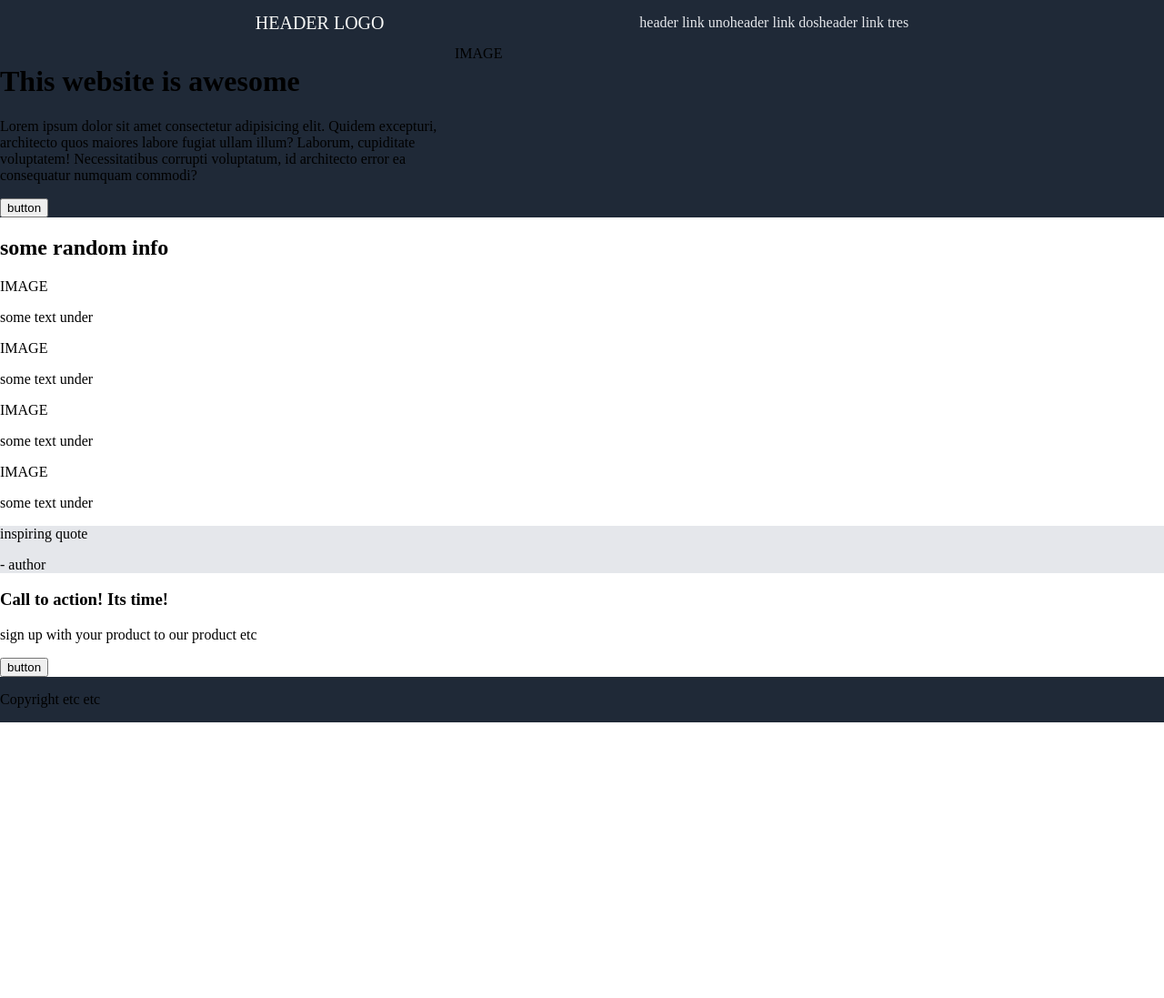
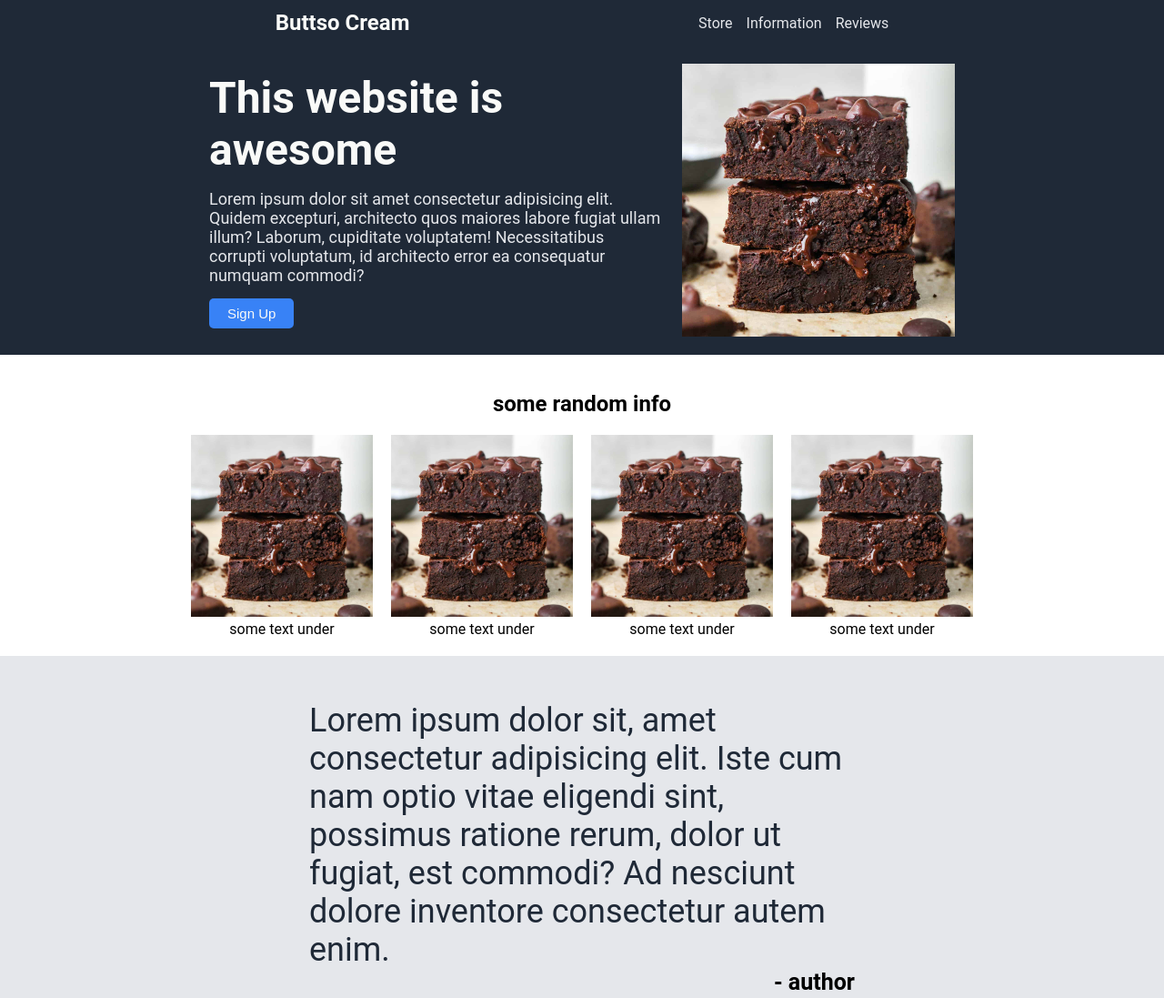
Before and after one commit to RSKA3/landing-page, a plain HTML site: page index.html in a window 1280 px wide. Shown: the top 1097 px of the page at 91% size. Before the commit the page ends 800 px from the top, so only its background shows below. Drawn offline with Linux system fonts and the light colour scheme.

Commit message:
Add style and images

```diff
--- a/index.html
+++ b/index.html
@@ -10,49 +10,51 @@
 <body>
     <div class="header">
         <div class="header-logo">
-            HEADER LOGO
+            Buttso Cream
         </div>
         <ul class="header-links">
-            <li>header link uno</li>
-            <li>header link dos</li>
-            <li>header link tres</li>
+            <li>Store</li>
+            <li>Information</li>
+            <li>Reviews</li>
         </ul>
     </div>
 
     <div class="content">
         <div class="first">
             <div class="first-text">
-                <h1>This website is awesome</h1>
-                <p>Lorem ipsum dolor sit amet consectetur adipisicing elit. Quidem excepturi, architecto quos maiores labore fugiat ullam illum? Laborum, cupiditate voluptatem! Necessitatibus corrupti voluptatum, id architecto error ea consequatur numquam commodi?</p>
-                <button>button</button>
+                <p class="first-header">This website is awesome</p>
+                <p class="first-content">Lorem ipsum dolor sit amet consectetur adipisicing elit. Quidem excepturi, architecto quos maiores labore fugiat ullam illum? Laborum, cupiditate voluptatem! Necessitatibus corrupti voluptatum, id architecto error ea consequatur numquam commodi?</p>
+                <button>Sign Up</button>
             </div>
-            IMAGE
+            <img src="img/brownie.jpg" alt="brownie test image">
         </div>
         <div class="second">
             <h2>some random info</h2>
 
             <div class="images">
                 <div class="first-image">
-                    IMAGE
+                    <img src="img/brownie.jpg" alt="brownie test image">
                     <p>some text under</p>
                 </div>
                 <div class="second-image">
-                    IMAGE
+                    <img src="img/brownie.jpg" alt="brownie test image">
                     <p>some text under</p>
                 </div>
                 <div class="third-image">
-                    IMAGE
+                    <img src="img/brownie.jpg" alt="brownie test image">
                     <p>some text under</p>
                 </div>
                 <div class="fourth-image">
-                    IMAGE
+                    <img src="img/brownie.jpg" alt="brownie test image">
                     <p>some text under</p>
                 </div>
             </div>
         </div>
         <div class="third">
-            <p>inspiring quote</p>
-            <p>- author</p>
+            <div class="third-text">
+                <p class="third-quote">Lorem ipsum dolor sit, amet consectetur adipisicing elit. Iste cum nam optio vitae eligendi sint, possimus ratione rerum, dolor ut fugiat, est commodi? Ad nesciunt dolore inventore consectetur autem enim.</p>
+                <p class="third-author">- author</p>
+            </div>
         </div>
         <div class="fourth">
             <div class="advertisement">
@@ -60,7 +62,7 @@
                     <h3>Call to action! Its time!</h3>
                     <p>sign up with your product to our product etc</p>
                 </div>
-                <button>button</button>
+                <button>Sign up</button>
             </div>
         </div>
     </div>
--- a/style.css
+++ b/style.css
@@ -2,6 +2,12 @@ body {
     display: flex;
     flex-direction: column;
     margin: 0;
+    font-family: roboto, sans-serif;
+}
+
+p {
+    margin: 0;
+    padding: 0;
 }
 
 .header, .first, .footer {
@@ -24,22 +30,111 @@ ul {
     margin: 0;
     padding: 0;
     display: flex;
+    font-size: 18;
+    color: #E5E7EB;
 }
 
 li {
-    color: #E5E7EB;
+    margin-left: 15px;
 }
 
 .header-logo {
     color: #F9FAF8;
-    font-size: 20px;
-    font-weight: 400;
+    font-size: 24px;
+    font-weight: bold;
 }
 
 .first {
     display: flex;
+    justify-content: center;
+    align-items: center;
+    padding: 20px;
 }
 
 .first-text {
     width: 500px;
+    margin-right: 20px;
 }
+
+.first-content {
+    font-size: 18px;
+    color: #E5E7EB;
+    margin-bottom: 15px;
+}
+
+.first-header {
+    color: #F9FAF8;
+    font-size: 48px;
+    font-weight: bolder;
+    margin-bottom: 15px;
+}
+
+button {
+    background-color: #3882F6;
+    color: #F9FAF8;
+    border: none;
+    border-radius: 5px;
+    padding: 8px 20px;
+    font-size: 15px;
+}
+
+.first img {
+    height: 300px;
+    width: auto;
+}
+
+.second {
+    text-align: center;
+    padding: 20px;
+}
+
+.images {
+    display: flex;
+    justify-content: center;
+    gap: 20px;
+}
+
+.images img{
+    height: 200px;
+    width: auto;
+}
+
+.third {
+    display: flex;
+    padding: 50px;
+    justify-content: center;
+    align-items: center;
+}
+
+.third-text {
+    width: 600px;
+}
+
+.third-quote {
+    font-size: 36px;
+    color: #1F2937;
+    margin-bottom: 0;
+}
+
+.third-author {
+    margin-top: 0;
+    font-size: 25px;
+    text-align: right;
+    font-weight: bold;
+}
+
+.fourth {
+    display: flex;
+    padding: 50px;
+    justify-content: center;
+    align-items: center;
+}
+
+.advertisement {
+    background-color: #3882F6;
+    padding: 10px;
+    width: 800px;
+    display: flex;
+    justify-content: space-evenly;
+    border-radius: 10px;
+}
```
Also changed, not shown: img/brownie.jpg (added).
